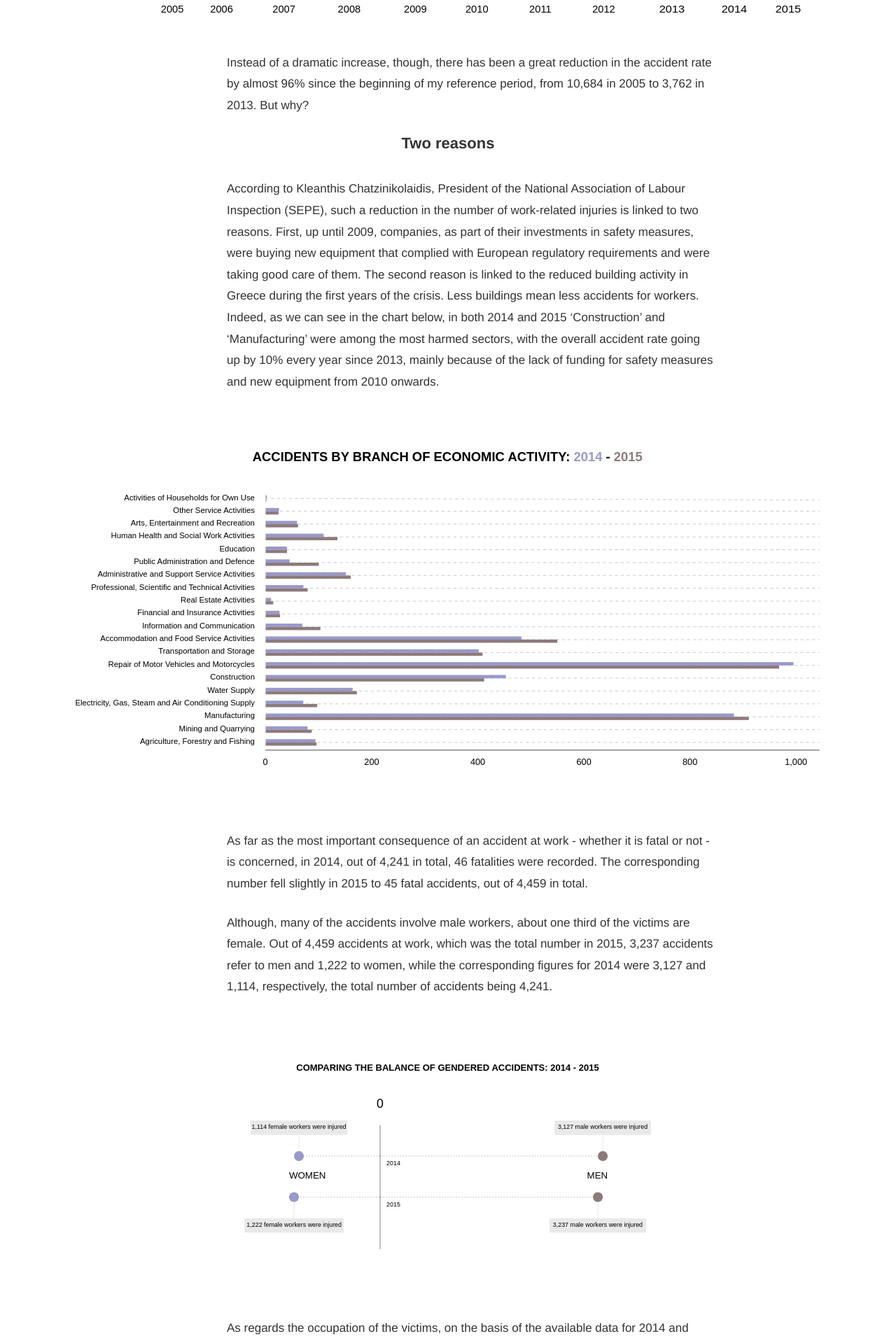
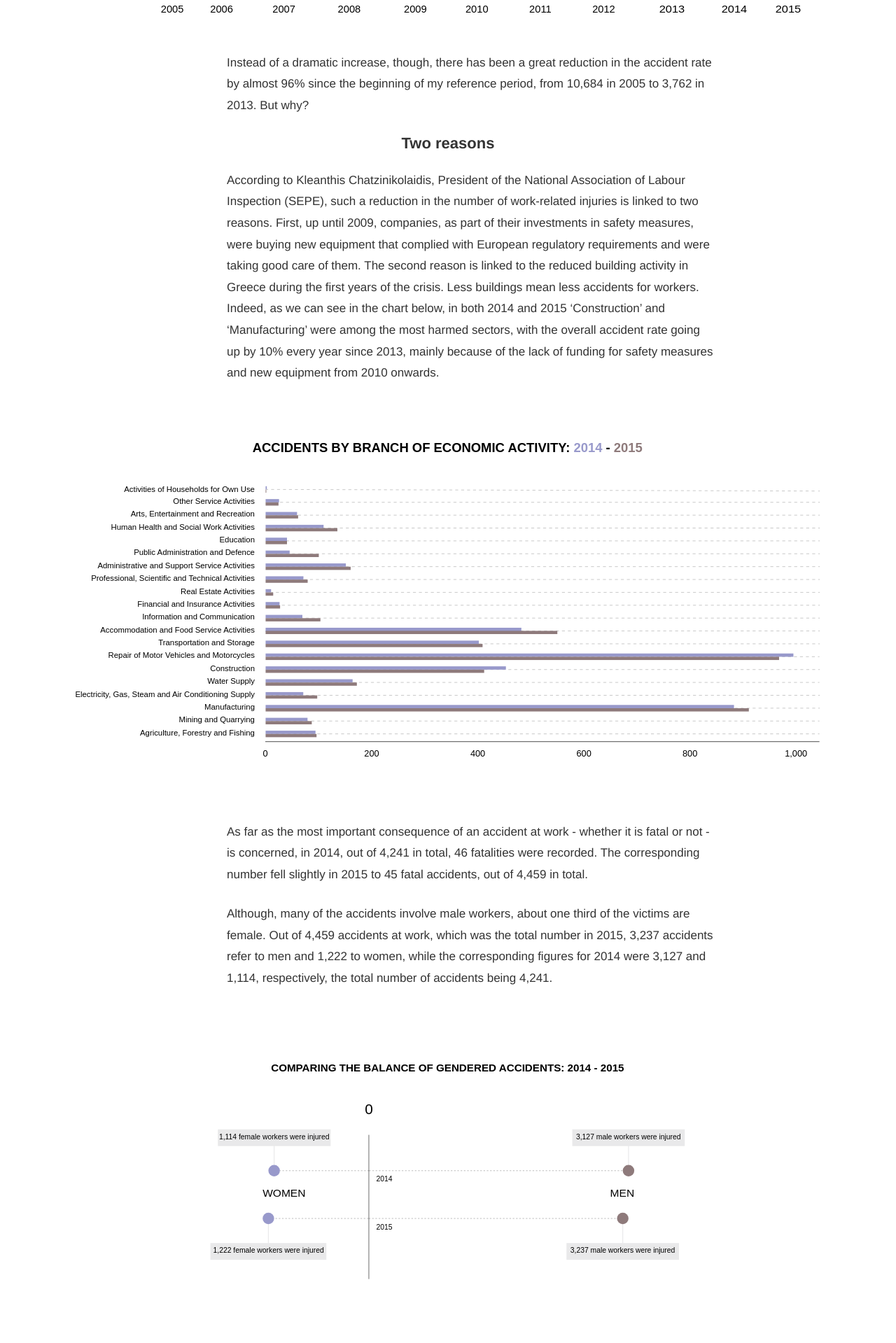
Before and after one commit to 2109Sot/studio-projects, a Jekyll site: the page docs/accidents_at_work/index.html, which Jekyll copies as it is, in a window 1280 px wide. Shown: the part 1415-3334 px from the top of the page at 70% size. Built offline with Jekyll 4.4.1, drawn with Linux system fonts in a browser that asks for light colours; some of the changed text lies outside the part shown.

Commit message:
updating_svgs

```diff
--- a/docs/accidents_at_work/index.html
+++ b/docs/accidents_at_work/index.html
@@ -83,7 +83,7 @@
   margin-left: 25%;
   margin-right: 25%;
   margin-top: 1%;
-  margin-bottom: 3%;
+  margin-bottom: 2%;
   font-weight: bold;
   font-size: 22px;
   color: #black;
@@ -149,7 +149,7 @@
       <p>Although, many of the accidents involve male workers, about one third of the victims are female. Out of 4,459 accidents at work, which was the total number in 2015, 3,237 accidents refer to men and 1,222 to women, while the corresponding figures for 2014 were 3,127 and 1,114, respectively, the total number of accidents being 4,241.</p>
 
       <div>
-        <img width="60%" src="https://2109sot.github.io/studio-projects/accidents_at_work/gender_total_final_05_15-04.svg" alt="" />
+        <img width="70%" src="https://2109sot.github.io/studio-projects/accidents_at_work/gender_total_final_05_15-04.svg" alt="" />
       </div>
 
       <p>As regards the occupation of the victims, on the basis of the available data for 2014 and 2015, it is observed that most of the victims belong to the occupation category ‘Elementary Occupations’, followed by ‘Plant and Machine Operators’. This should come with no surprize, given that both occupations are related to ‘Manufacturing’ and ‘Construction’, the two most harmed sectors during the same period so to speak.</p>
@@ -167,8 +167,10 @@
       <p>Finally, as regards the parts of the body that were more frequently injured, ‘Wrist and Fingers’ were by far the most injured (21,670 accidents), followed by ‘Foot’ (8,198 accidents), and ‘Joint of Foot and Tibia’ (7,123 accidents).</p>
 
       <div>
-        <img width="60%" src="https://2109sot.github.io/studio-projects/accidents_at_work/bodyparts_total_final_05_15-06.svg" alt="" />
+        <img width="60%" src="https://2109sot.github.io/studio-projects/accidents_at_work/body_parts_update_05_15-06.svg" alt="" />
       </div>
+
+      <p><i>Notes on methodology: Data refer mainly to employees insured by Social Insurance Institute (IKA) who had an accident at work and differ from the ones declared to SEPE. Data on the branch of economic activity of the enterprise are classified in accordance with the national classification “STAKOD 2008” (on the basis of the Statistical Classification of the Economic Activity NACE Rev.2). More information on the survey is available on the website of ELSTAT.</i></p>
 
   </div>
 
```
Also changed, not shown: docs/accidents_at_work/accidents_total_final_05_15.png (deleted), docs/accidents_at_work/bodyparts_total_final_05_15.png (deleted), docs/accidents_at_work/injury_type_final_05_15.png (deleted), docs/accidents_at_work/men_women_final_14_15.png (deleted), docs/accidents_at_work/occupation_total_final_14_15.png (deleted), docs/accidents_at_work/sector_total_final_14_15.png (deleted), 1 other file.
